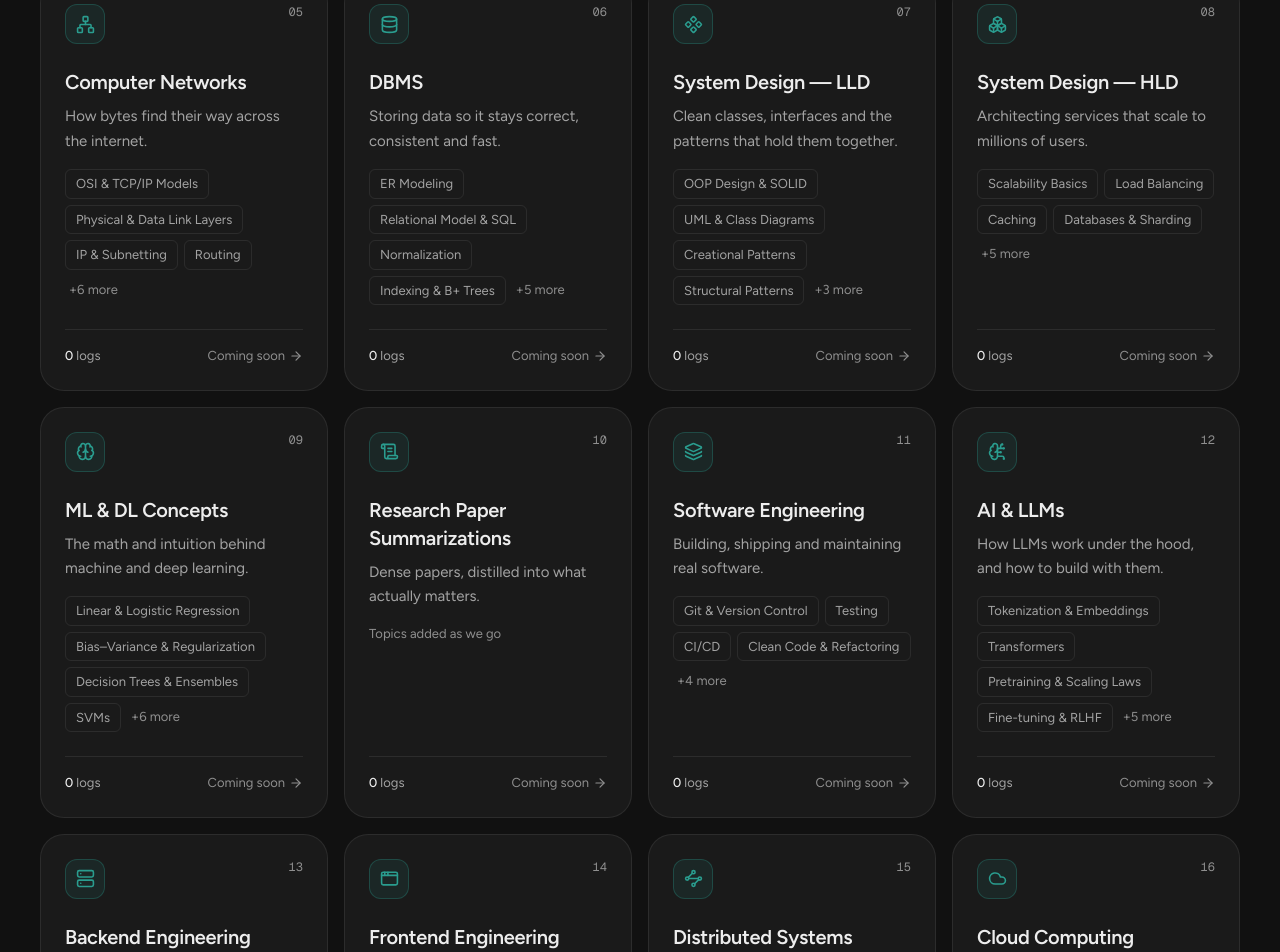
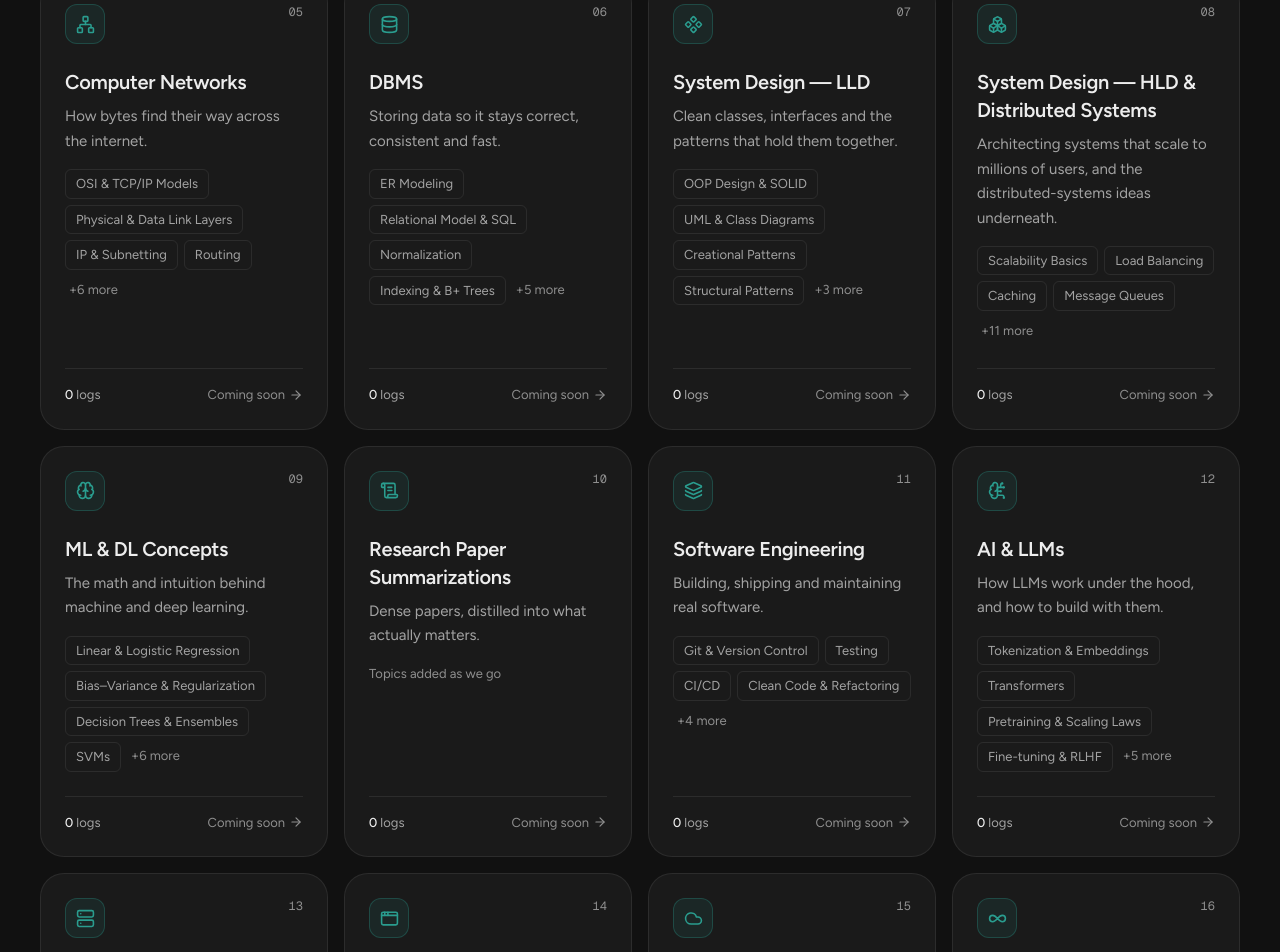
Before and after one commit to Independentfox/learning-logs, a Next.js app: page / in a window 1280 px wide. Shown: the part 1374-2326 px from the top of the page. Built offline with nearby package versions, Linux system fonts and the light colour scheme; no server answers.

Commit message:
content: merge HLD and Distributed Systems into one track, and drop System Internals

```diff
--- a/next.config.ts
+++ b/next.config.ts
@@ -25,6 +25,17 @@ const nextConfig: NextConfig = {
   turbopack: {
     root: path.resolve(__dirname),
   },
+  // Tracks that were merged or removed, so old links still land somewhere useful.
+  async redirects() {
+    return [
+      {
+        source: "/learning/distributed-systems",
+        destination: "/learning/system-design-hld",
+        permanent: true,
+      },
+      { source: "/learning/system-internals", destination: "/", permanent: true },
+    ];
+  },
   async headers() {
     return [{ source: "/:path*", headers: securityHeaders }];
   },
--- a/src/content/categories.ts
+++ b/src/content/categories.ts
@@ -6,7 +6,6 @@ import {
   Brain,
   BrainCircuit,
   Cloud,
-  Cog,
   Component,
   Cpu,
   Database,
@@ -20,7 +19,6 @@ import {
   Server,
   ShieldCheck,
   Trophy,
-  Waypoints,
   Workflow,
   type LucideIcon,
 } from "lucide-react";
@@ -192,17 +190,24 @@ export const categories = [
   },
   {
     slug: "system-design-hld",
-    name: "System Design — HLD",
-    blurb: "Architecting services that scale to millions of users.",
+    name: "System Design — HLD & Distributed Systems",
+    blurb:
+      "Architecting systems that scale to millions of users, and the distributed-systems ideas underneath.",
     topics: [
       "Scalability Basics",
       "Load Balancing",
       "Caching",
-      "Databases & Sharding",
-      "Replication & Consistency",
       "Message Queues",
       "Microservices",
       "Rate Limiting",
+      "Why Distributed Is Hard",
+      "Time, Clocks & Ordering",
+      "Replication",
+      "Databases, Partitioning & Sharding",
+      "Consistency Models",
+      "Consensus: Paxos & Raft",
+      "Distributed Transactions",
+      "Fault Tolerance",
       "Case Studies",
     ],
     Icon: Boxes,
@@ -303,23 +308,6 @@ export const categories = [
     Icon: AppWindow,
   },
   {
-    slug: "distributed-systems",
-    name: "Distributed Systems",
-    blurb: "Many machines acting as one, and everything that goes wrong.",
-    topics: [
-      "Why Distributed Is Hard",
-      "Time, Clocks & Ordering",
-      "Replication",
-      "Partitioning",
-      "Consistency Models",
-      "Consensus: Paxos & Raft",
-      "Distributed Transactions",
-      "Fault Tolerance",
-      "Case Studies: Dynamo, Spanner & Kafka",
-    ],
-    Icon: Waypoints,
-  },
-  {
     slug: "cloud-computing",
     name: "Cloud Computing",
     blurb: "Renting the world's computers, and using them well.",
@@ -402,23 +390,6 @@ export const categories = [
     Icon: DatabaseZap,
   },
   {
-    slug: "system-internals",
-    name: "System Internals",
-    blurb: "What really happens under the hood when code runs.",
-    topics: [
-      "How a Program Runs",
-      "Compilers, Linkers & Loaders",
-      "Memory Allocators",
-      "System Calls & the Kernel",
-      "Concurrency Primitives",
-      "File System Internals",
-      "The Network Stack",
-      "How Databases Work Inside",
-      "Performance Engineering",
-    ],
-    Icon: Cog,
-  },
-  {
     slug: "cool-things",
     name: "Cool Things to Know!",
     blurb: "Fun, surprising things we picked up along the way.",
```
